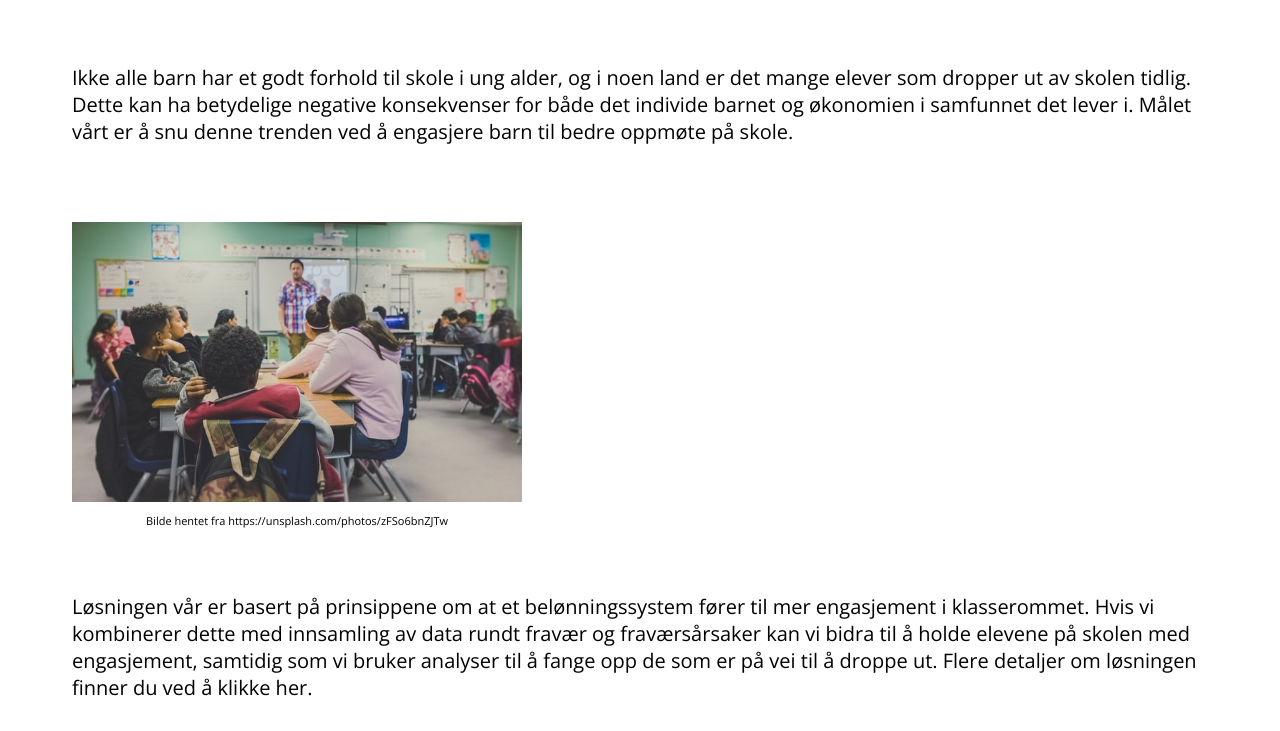
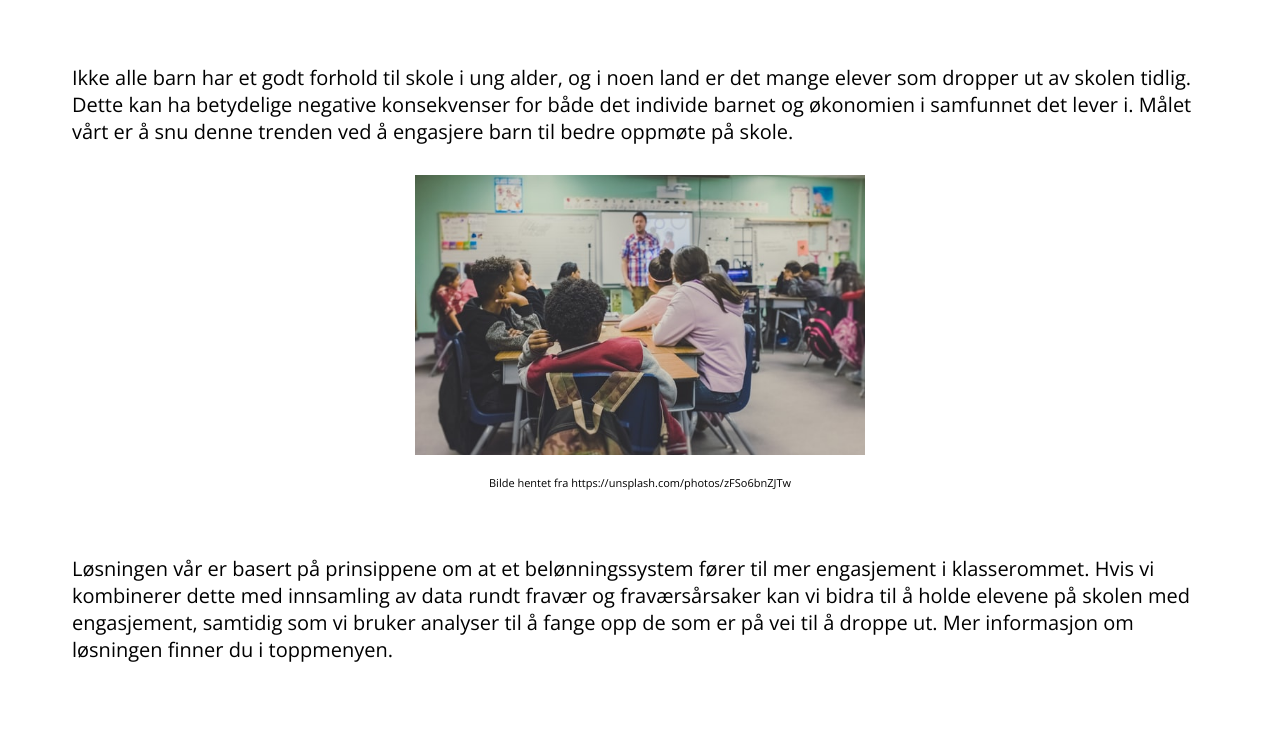
Before and after one commit to linnhofseide/Innovation-Camp-Website-reward-attendance, a plain HTML site: page innovationcamp.html in a window 1280 px wide. Shown: the part 69-800 px from the top of the page. Drawn offline with nearby package versions, Linux system fonts and the light colour scheme.

Commit message:
Update innovationcamp.html

```diff
--- a/innovationcamp.html
+++ b/innovationcamp.html
@@ -30,23 +30,14 @@
 		Ikke alle barn har et godt forhold til skole i ung alder, og i noen land er det mange elever som dropper ut av skolen tidlig.
 	  Dette kan ha betydelige negative konsekvenser for både det individe barnet og økonomien i samfunnet det lever i.
 	  Målet vårt er å snu denne trenden ved å engasjere barn til bedre oppmøte på skole.
-		<br></br>
-	</p>
-</div>
-
-		<div class="col-tall-80 coll-small-100">
 
 		<img src="schoolkids.jpg" alt="skolebarn">
 <p class="kilde">Bilde hentet fra https://unsplash.com/photos/zFSo6bnZJTw</p>
-	</div>
-
-<div class="col-tall-40">
 
 		<br></br>
 		Løsningen vår er basert på prinsippene om at et belønningssystem fører til mer engasjement i klasserommet.
 		Hvis vi kombinerer dette med innsamling av data rundt fravær og fraværsårsaker kan vi bidra til å holde elevene på skolen med engasjement,
-		samtidig som vi bruker analyser til å fange opp de som er på vei til å droppe ut.
-		Flere detaljer om løsningen finner du ved å klikke her.
+		samtidig som vi bruker analyser til å fange opp de som er på vei til å droppe ut. Mer informasjon om løsningen finner du i toppmenyen.
 	</p>
 
 </div>
```
